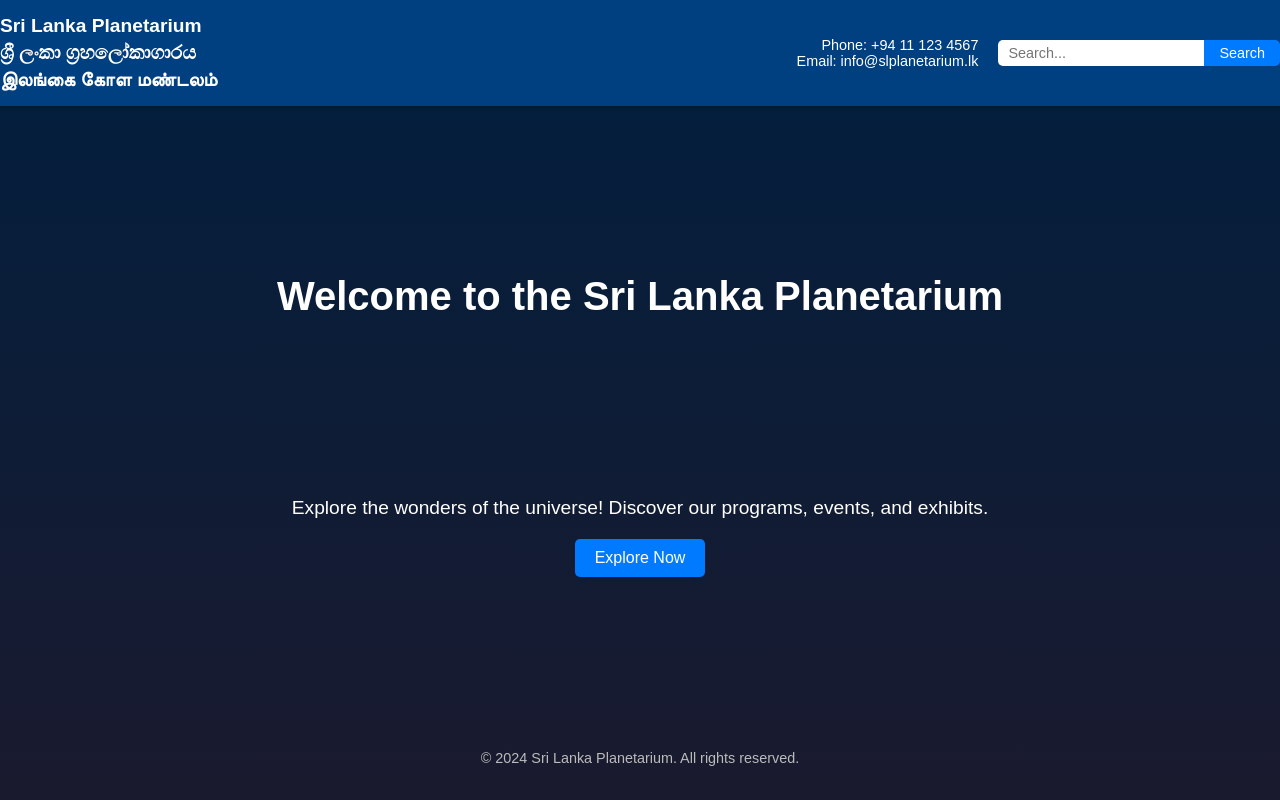
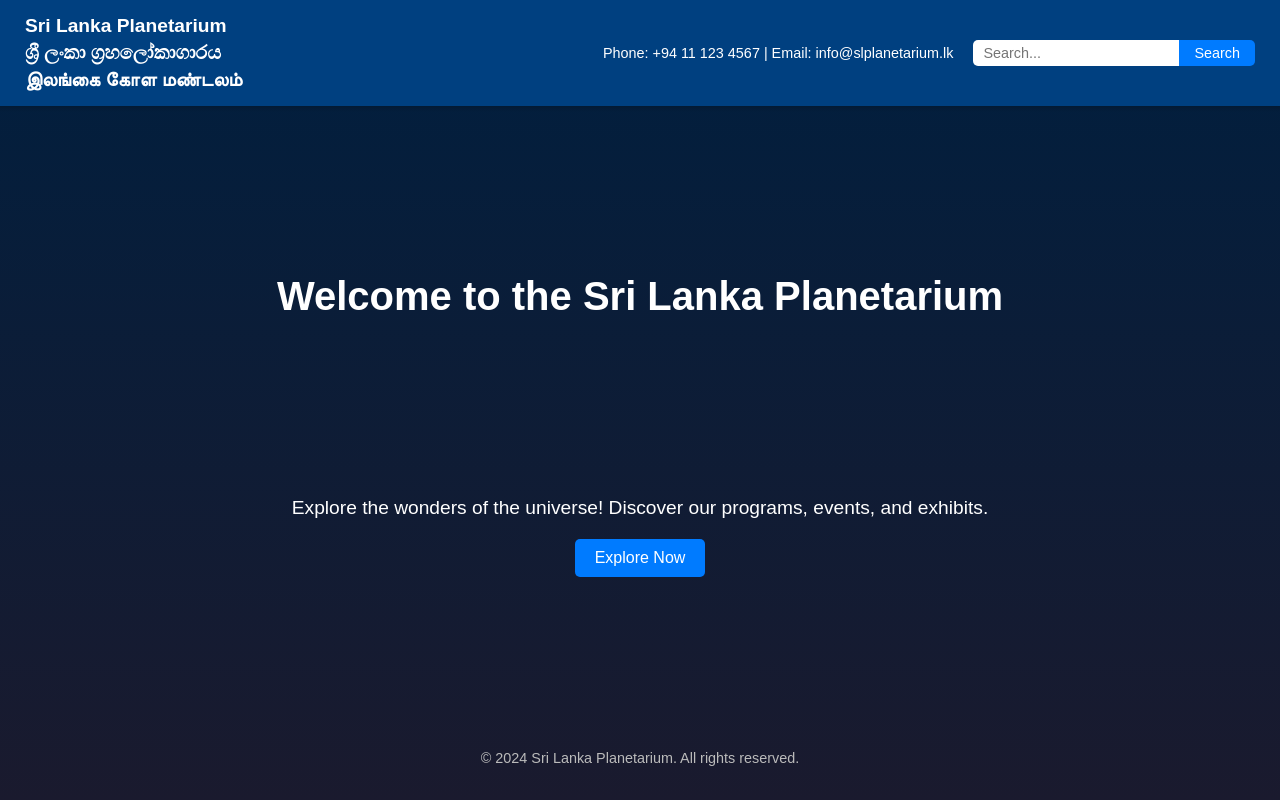
Before and after one commit to IT21161674/sri-lanka-planetarium, a React (Create React App) app: page /english in a window 1280 px wide. Shown: the top 800 px of the page. Built offline with nearby package versions, Linux system fonts and the light colour scheme.

Commit message:
Small changes added in header bar

```diff
--- a/src/components/MainPageEnglish.js
+++ b/src/components/MainPageEnglish.js
@@ -12,8 +12,7 @@ const MainPageEnglish = () => {
         </div>
         <div className="bar-right">
           <div className="contact-info">
-            <p>Phone: +94 11 123 4567</p>
-            <p>Email: info@slplanetarium.lk</p>
+            <p>Phone: +94 11 123 4567 | Email: info@slplanetarium.lk</p>
           </div>
           <div className="search-container">
             <input
--- a/src/styles/MainPage.css
+++ b/src/styles/MainPage.css
@@ -24,6 +24,7 @@
 }
 
 .bar-left {
+  margin-left: 25px;
   text-align: left;
 }
 
@@ -50,6 +51,7 @@
 .search-container {
   display: flex;
   align-items: center;
+  margin-right: 25px;
 }
 
 .search-bar {
```
